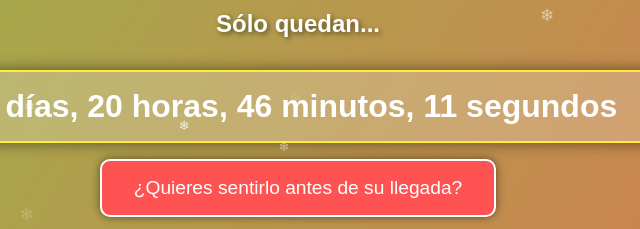
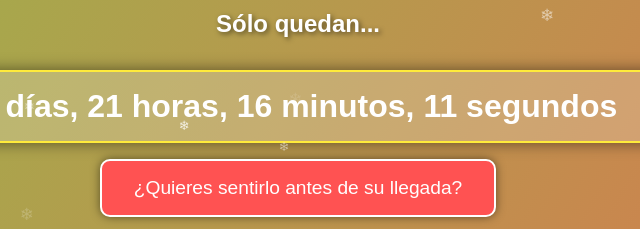
Before and after one commit to peluco84/joseanvuelve, a plain HTML site: page index.html in a window 1280 px wide. Shown: the part 571-800 px from the top of the page, 342-982 px from the left. Drawn offline with Linux system fonts and the light colour scheme.

Commit message:
Update index.html

```diff
--- a/index.html
+++ b/index.html
@@ -531,7 +531,7 @@
 
         // Actualización de la cuenta regresiva
         function updateCountdown() {
-          const targetDate = new Date("December 27, 2024 14:00:00").getTime();
+          const targetDate = new Date("December 27, 2024 14:30:00").getTime();
           const now = new Date().getTime();
           const difference = targetDate - now;
 
```
